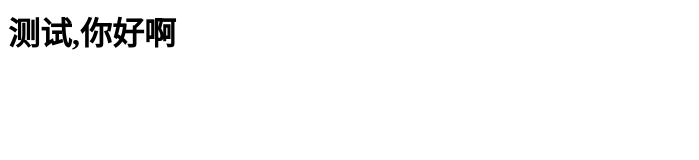
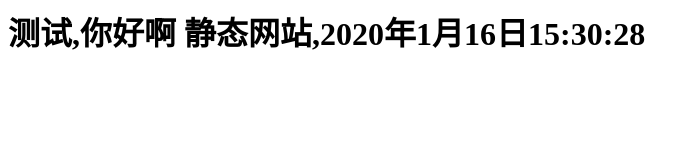
Before and after one commit to aa7914/aa7914.github.io, a plain HTML site: page index.html in a window 1280 px wide. Shown: the whole page, without its empty margins (0-699 px from the left). Drawn offline with Linux system fonts and the light colour scheme.

Commit message:
Update index.html

```diff
--- a/index.html
+++ b/index.html
@@ -1 +1 @@
-<h1>测试,你好啊</h1>
+<h1>测试,你好啊 静态网站,2020年1月16日15:30:28</h1>
```
